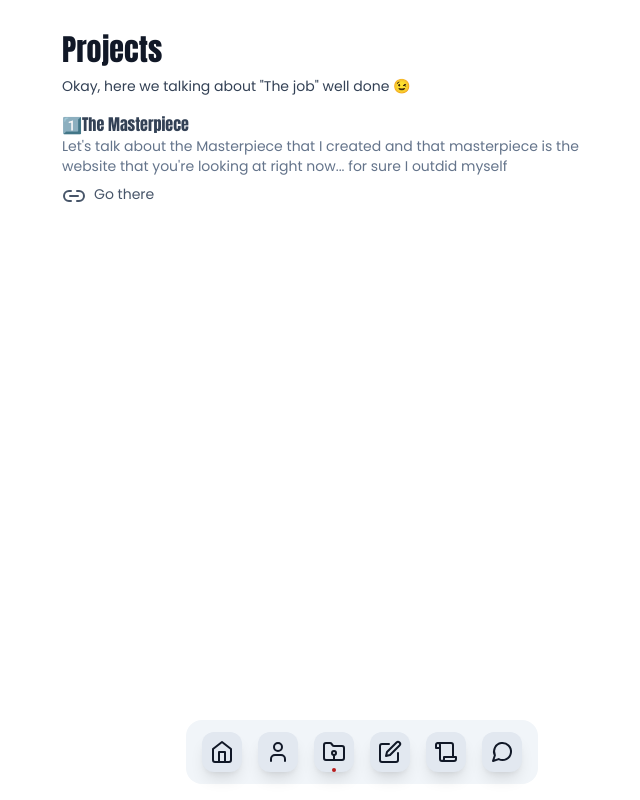
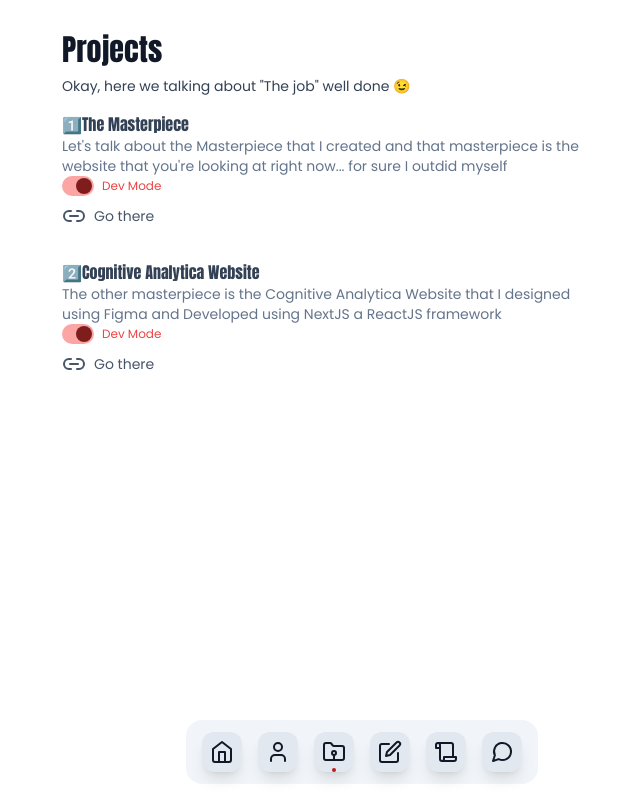
Before and after one commit to tmnyoni/tmnyoni.github.io, a Next.js app: page /projects in a window 1280 px wide. Shown: the whole page, without its empty margins (278-918 px from the left). Built offline with nearby package versions, Linux system fonts and the light colour scheme.

Commit message:
update projects list

```diff
--- a/src/app/(site)/chat-me/page.tsx
+++ b/src/app/(site)/chat-me/page.tsx
@@ -3,6 +3,7 @@ import { Anton } from "next/font/google"
 import Link from "next/link"
 
 import { cn } from "@/lib/utils"
+import { Button } from "@/components/ui/button"
 
 const anton = Anton({
     weight: "400",
@@ -28,12 +29,12 @@ export default function Page() {
                             <p className="mt-1">Hi</p>
                         </div>
                         <textarea
-                            className="rounded border p-2 placeholder:text-sm"
+                            className="rounded-lg border border-slate-200 p-2 text-sm shadow outline-none focus:ring-1"
                             placeholder="Type your whatchu wanna say here..."
                         />
-                        <button className="px- inline-block w-fit items-center gap-2 rounded-lg bg-slate-900 px-8 py-2 text-white">
+                        <Button className="inline-flex w-fit bg-slate-900 text-slate-50 hover:bg-slate-700 active:scale-95">
                             Send it
-                        </button>
+                        </Button>
                     </div>
                 </div>
             </section>
--- a/src/app/(site)/projects/page.tsx
+++ b/src/app/(site)/projects/page.tsx
@@ -22,7 +22,7 @@ export default function Page() {
                         Okay, here we talking about &quot;The job&quot; well
                         done 😉
                     </div>
-                    <div className="mt-4 grid gap-4">
+                    <div className="mt-4 grid gap-8">
                         <div>
                             <h4
                                 className={cn(
@@ -38,11 +38,45 @@ export default function Page() {
                                 you&apos;re looking at right now... for sure I
                                 outdid myself
                             </p>
+                            <div className="flex items-center gap-2 text-xs text-red-500">
+                                <div className="flex h-5 w-8 items-center justify-end rounded-full bg-red-300 px-0.5">
+                                    <div className="h-4 w-4 rounded-full bg-red-900"></div>
+                                </div>
+                                <div>Dev Mode</div>
+                            </div>
                             <Link
                                 href="#master-piece"
-                                className="mt-2 flex text-sm text-slate-600"
+                                className="mt-2 flex items-center text-sm text-slate-600"
                             >
                                 <Link2 className="mr-2" /> Go there
+                            </Link>
+                        </div>
+                        <div>
+                            <h4
+                                className={cn(
+                                    "font-medium text-slate-700",
+                                    anton.className
+                                )}
+                            >
+                                2️⃣Cognitive Analytica Website
+                            </h4>
+                            <p className="w-[60ch] text-sm text-slate-500">
+                                The other masterpiece is the Cognitive Analytica
+                                Website that I designed using Figma and
+                                Developed using NextJS a ReactJS framework
+                            </p>
+                            <div className="flex items-center gap-2 text-xs text-red-500">
+                                <div className="flex h-5 w-8 items-center justify-end rounded-full bg-red-300 px-0.5">
+                                    <div className="h-4 w-4 rounded-full bg-red-900"></div>
+                                </div>
+                                <div>Dev Mode</div>
+                            </div>
+                            <Link
+                                href="https://cognitiveanalyticazimbabwe.co.zw"
+                                target="_blank"
+                                className="mt-2 flex items-center text-sm text-slate-600"
+                            >
+                                <Link2 className="mr-2" /> <span>Go there</span>
                             </Link>
                         </div>
                     </div>
--- a/src/app/(site)/resume/page.tsx
+++ b/src/app/(site)/resume/page.tsx
@@ -5,9 +5,6 @@ import { Github, Linkedin } from "lucide-react"
 
 import { cn } from "@/lib/utils"
 import { Button } from "@/components/ui/button"
-
-import { GitHubButton } from "./github-button"
-import { LinkedInButton } from "./linkedin-button"
 
 const anton = Anton({
     weight: "400",
```
